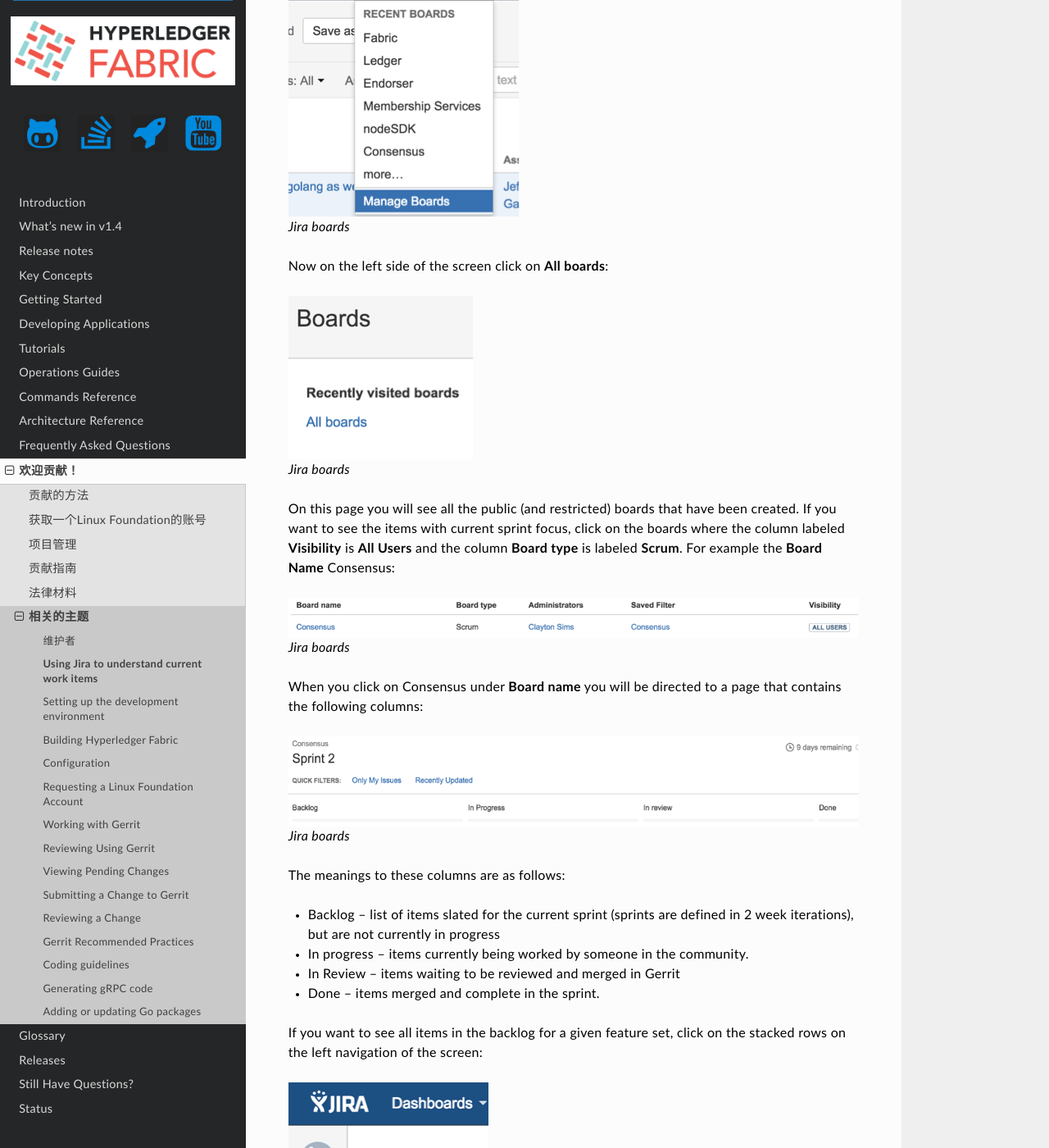
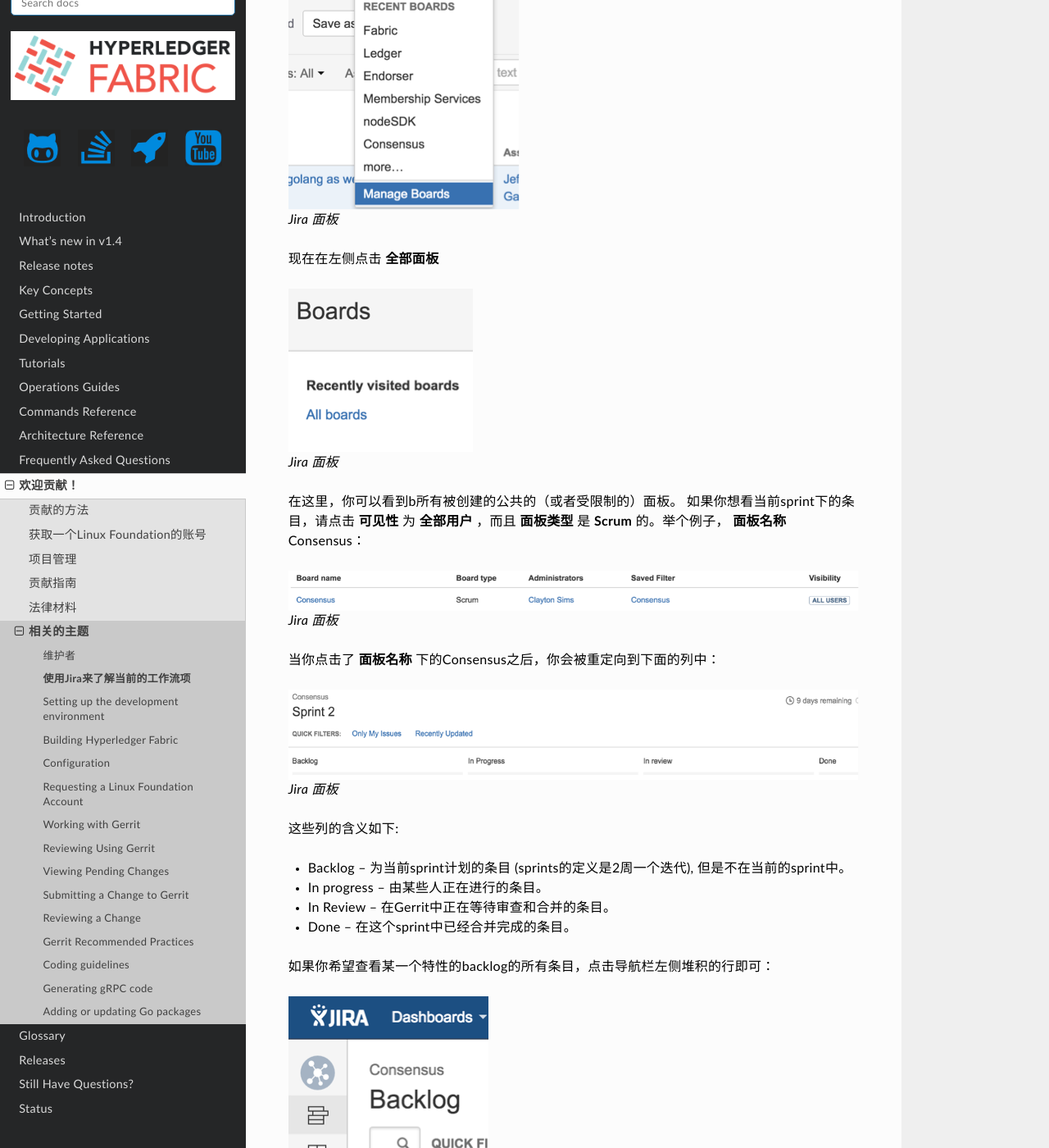
Before and after one commit to TopJohn/fabric-docs-cn, a Sphinx documentation site: the page built from docs/source/jira_navigation.rst, in a window 1280 px wide and 1400 px high, scrolled down 406 px. Shown: the whole window at 82% size. Built offline with Sphinx 7.4.7 and the Read the Docs theme 2.0.0, drawn with Linux system fonts in a browser that asks for light colours; formulas are drawn with MathJax 3; pages that are not in the unit, such as notebooks, are missing from menus; some of the changed text lies outside the part shown.

Commit message:
jira_navigation.rst

```diff
--- a/docs/source/jira_navigation.rst
+++ b/docs/source/jira_navigation.rst
@@ -1,71 +1,62 @@
-Using Jira to understand current work items
+使用Jira来了解当前的工作流项
 ===========================================
 
-This document has been created to give further insight into the work in
-progress towards the Hyperledger Fabric v1 architecture based on the
-community roadmap. The requirements for the roadmap are being tracked in
-`Jira <https://jira.hyperledger.org/>`__.
+本文档旨在创建进一步了解基于社区路线图的Hyperledger Fabric v1架构方面的工作进展。
+路线图在 `Jira <https://jira.hyperledger.org/>`__ 被更踪。
 
-It was determined to organize in sprints to better track and show a
-prioritized order of items to be implemented based on feedback received.
-We’ve done this via boards. To see these boards and the priorities click
-on **Boards** -> **Manage Boards**:
+采用Sprints来管理，并且展示在反馈列表中的问题实现的优先级。我们使用面板来实现这些功能。通过点击
+ **Boards** -> **Manage Boards** 来查看这些面板：
+
 
 .. figure:: images/Jira.png
    :alt: Jira boards
 
-   Jira boards
+   Jira 面板
 
-Now on the left side of the screen click on **All boards**:
+现在在左侧点击 **全部面板**
 
 .. figure:: images/Jira1.png
    :alt: Jira boards
 
-   Jira boards
+   Jira 面板
 
-On this page you will see all the public (and restricted) boards that
-have been created. If you want to see the items with current sprint
-focus, click on the boards where the column labeled **Visibility** is
-**All Users** and the column **Board type** is labeled **Scrum**. For
-example the **Board Name** Consensus:
+在这里，你可以看到b所有被创建的公共的（或者受限制的）面板。
+如果你想看当前sprint下的条目，请点击 **可见性** 为 **全部用户** ，而且 **面板类型**
+是 **Scrum** 的。举个例子， **面板名称** Consensus：
 
 .. figure:: images/Jira2.png
    :alt: Jira boards
 
-   Jira boards
+   Jira 面板
 
-When you click on Consensus under **Board name** you will be directed to
-a page that contains the following columns:
+
+当你点击了 **面板名称** 下的Consensus之后，你会被重定向到下面的列中：
 
 .. figure:: images/Jira3.png
    :alt: Jira boards
 
-   Jira boards
+   Jira 面板
 
-The meanings to these columns are as follows:
+这些列的含义如下:
 
--  Backlog – list of items slated for the current sprint (sprints are
-   defined in 2 week iterations), but are not currently in progress
--  In progress – items currently being worked by someone in the
-   community.
--  In Review – items waiting to be reviewed and merged in Gerrit
--  Done – items merged and complete in the sprint.
+-  Backlog – 为当前sprint计划的条目 (sprints的定义是2周一个迭代), 但是不在当前的sprint中。
+-  In progress – 由某些人正在进行的条目。
+-  In Review – 在Gerrit中正在等待审查和合并的条目。
+-  Done – 在这个sprint中已经合并完成的条目。
 
-If you want to see all items in the backlog for a given feature set,
-click on the stacked rows on the left navigation of the screen:
+如果你希望查看某一个特性的backlog的所有条目，点击导航栏左侧堆积的行即可：
 
 .. figure:: images/Jira4.png
    :alt: Jira boards
 
-   Jira boards
+   Jira 面板
 
-This shows you items slated for the current sprint at the top, and all
-items in the backlog at the bottom. Items are listed in priority order.
+这张图展示了当前的sprint的条目，所有的底部的待办的条目。所有的条目都按优先级排列。
 
-If there is an item you are interested in working on, want more
-information or have questions, or if there is an item that you feel
-needs to be in higher priority, please add comments directly to the Jira
-item. All feedback and help is very much appreciated.
+如果有一个你感兴趣的条目正在进行，你有一些问题或者想了解一些信息，
+或者你觉得有些条目有必要提高优先级，请在Jira上直接评论。
+感谢所有有帮助的反馈和帮助。
+
 
 .. Licensed under Creative Commons Attribution 4.0 International License
    https://creativecommons.org/licenses/by/4.0/
```
